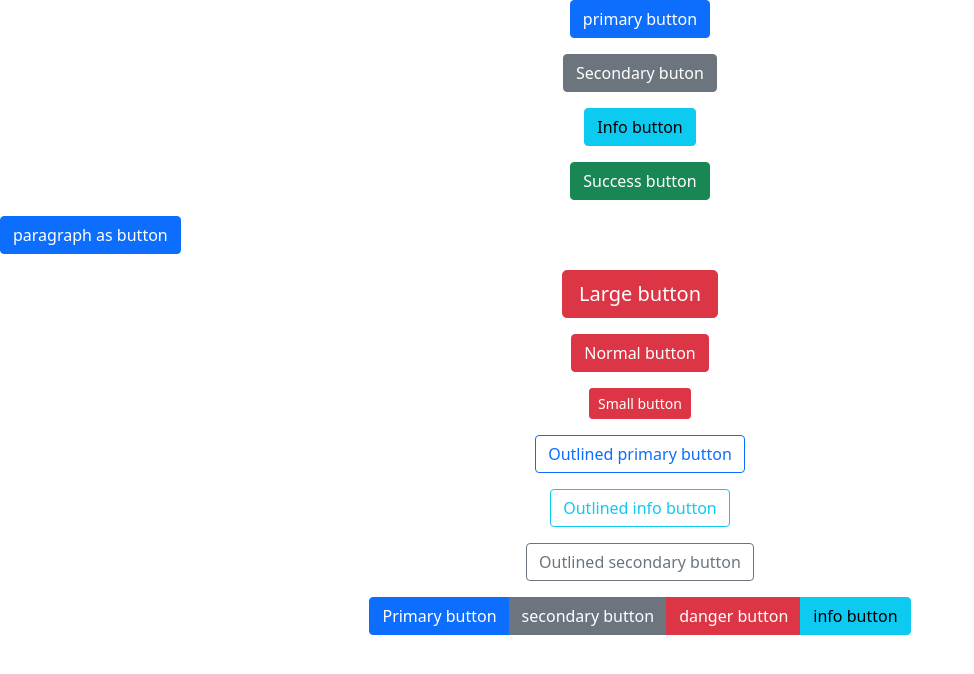
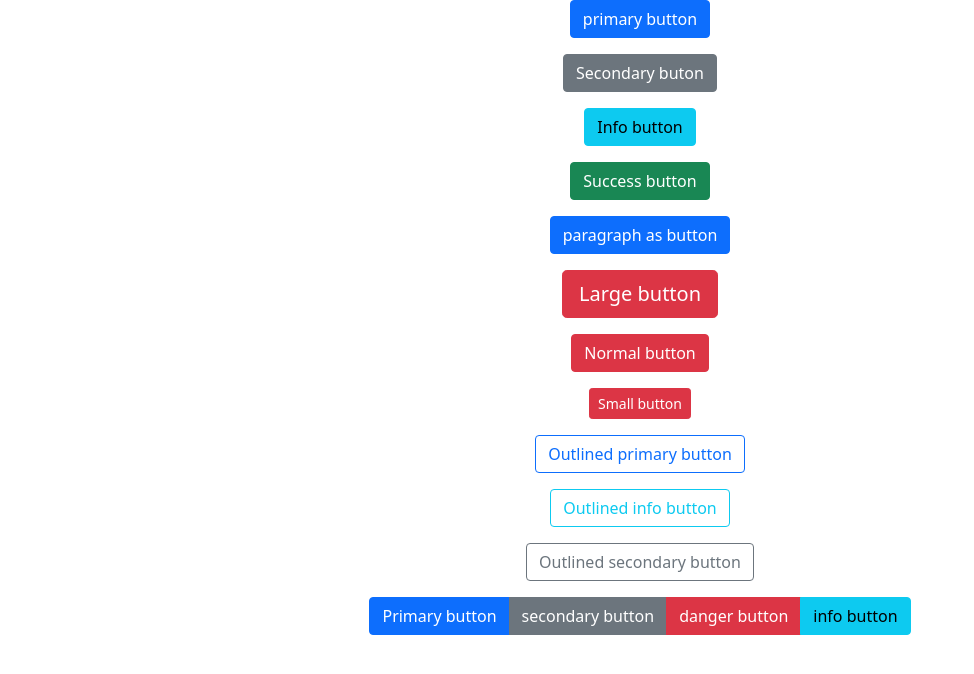
Before and after one commit to ZeyadTarekk/Bootstrap-Learning, a plain HTML site: page First Website/buttons.html in a window 1280 px wide. Shown: the whole page, without its empty margins (0-974 px from the left). Drawn offline with nearby package versions, Linux system fonts and the light colour scheme.

Commit message:
Centering pargaraph button

```diff
--- a/First Website/buttons.html
+++ b/First Website/buttons.html
@@ -26,7 +26,9 @@
     <p class="text-center">
       <a href="#" class="btn btn-success">Success button</a>
     </p>
-    <p class="btn btn-primary">paragraph as button</p>
+    <div class="text-center">
+      <p class="btn btn-primary">paragraph as button</p>
+    </div>
 
     <!-- Button sizes -->
     <p class="text-center">
```
